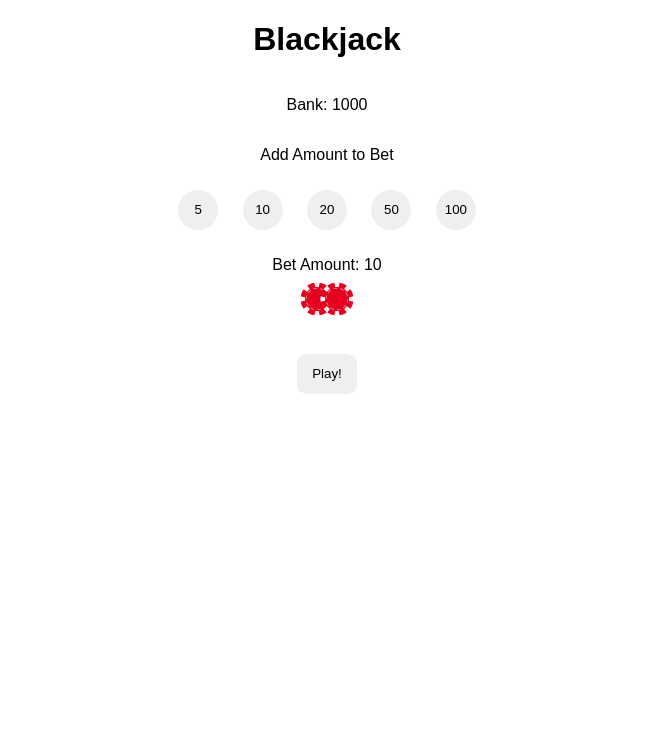
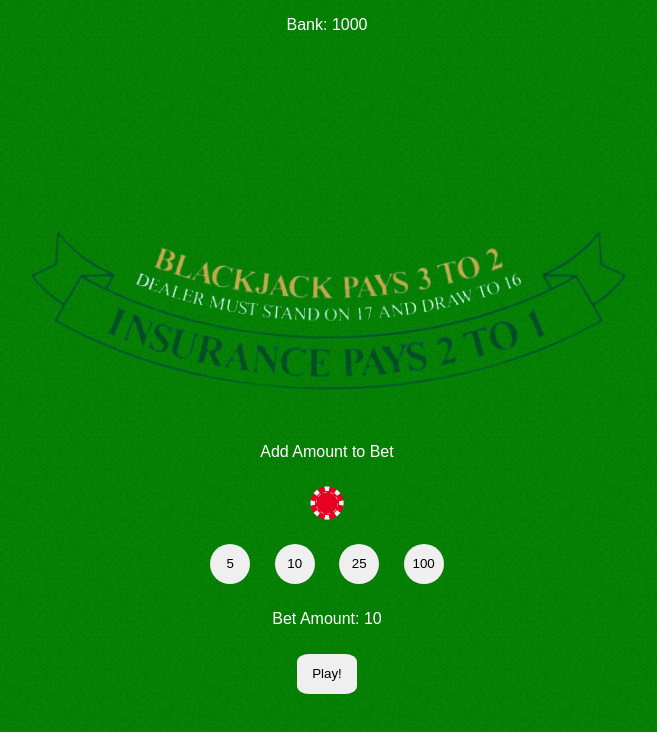
Before and after one commit to logankm02/blackjack, a plain HTML site: page index.html in a window 1280 px wide. Both pictures are taken after a click on the button "10". Shown: the whole page, without its empty margins (313-970 px from the left). Drawn offline with Linux system fonts and the light colour scheme; a web font is replaced by a local one.

Commit message:
design upgrade

```diff
--- a/blackjack.js
+++ b/blackjack.js
@@ -75,13 +75,7 @@ function doubleDown() {
     }
     playerCards.innerHTML = playerCardsHTML;
     playerTotal.innerHTML = formatHandTotal(getHandTotal(playerHand), "Player");
-    let betDisplayHTML = ''
-        let betCount = betAmount
-        while (betCount > 0) {
-            betCount -= 5;
-            betDisplayHTML += `<img src="poker_chip.jpeg" alt="Bet" class="bet-image">`;
-        }
-        betDisplay.innerHTML = betDisplayHTML;
+    betDisplay.innerHTML = convertBetToChips(betAmount);
     stand();
 }
 
@@ -90,22 +84,12 @@ function canGetInsurance() {
 }
 
 function insurance() {
-    if (canGetInsurance()) {
-        console.log("Getting insurance");
-        insuranceBet = parseFloat(0.5 * betAmount);
-        bank -= insuranceBet
-        updateBank();
-        let insuranceBetDisplayHTML = ''
-        let betCount = insuranceBet
-        while (betCount > 0) {
-            betCount -= 5;
-            insuranceBetDisplayHTML += `<img src="poker_chip.jpeg" alt="Bet" class="bet-image">`;
-        }
-        insuranceBetDisplay.innerHTML = insuranceBetDisplayHTML;
-        generateButtons();
-    } else {
-        console.log("Can only insure at the start of your turn when dealer shows an Ace");
-    }
+    console.log("Getting insurance");
+    insuranceBet = parseFloat(0.5 * betAmount);
+    bank -= insuranceBet
+    updateBank();
+    insuranceBetDisplay.innerHTML = convertBetToChips(insuranceBet);
+    generateButtons();
 }
 
 let bank = 1000;
@@ -217,6 +201,27 @@ function formatHandTotal(total, owner) {
     }
 }
 
+function convertBetToChips(betAmount) {
+    let betCounterHTML = '';
+    let betCount = betAmount
+        while (betCount > 0) {
+            if (betCount >= 100) {
+                betCount -= 100;
+                betCounterHTML += `<img src="poker_chips/black.png" alt="Bet" class="bet-image">`;
+            } else if (betCount >= 25) {
+                betCount -= 25;
+                betCounterHTML += `<img src="poker_chips/green.png" alt="Bet" class="bet-image">`;
+            } else if (betCount >= 10) {
+                betCount -= 10;
+                betCounterHTML += `<img src="poker_chips/red.png" alt="Bet" class="bet-image">`;
+            } else if (betCount >= 5) {
+                betCount -= 5;
+                betCounterHTML += `<img src="poker_chips/blue.png" alt="Bet" class="bet-image">`;
+            }
+        }
+    return betCounterHTML;
+}
+
 function updateBank() {
     document.querySelector('.bank p').innerHTML = `Bank: ${bank}`;
 }
@@ -237,6 +242,7 @@ function reset() {
     insuranceBet = 0;
     betAmount = 0;
     betCounter.innerHTML = '';
+    betAmountDisplay.innerHTML = '';
 
     const buttonContainer = document.querySelector('.button-container');
     buttonContainer.innerHTML = '';
@@ -263,8 +269,10 @@ function checkBetsOn() {
     }
 }
 
-const betForm = document.getElementById('betForm');
-const betCounter = betForm.querySelector('p');
+const betForm = document.querySelector('.bet-form')
+const betFormAmount = document.getElementById('betForm');
+const betCounter = betForm.querySelector('h2');
+const betAmountDisplay = betFormAmount.querySelector('p');
 
 // Select all the bet buttons
 const betButtons = document.querySelectorAll('.bet-button');
@@ -275,15 +283,11 @@ betButtons.forEach(button => {
         // Get the value of the button and add it to the current bet amount
         const amountToAdd = parseInt(button.value);
         betAmount += amountToAdd;
+        betCounter.innerHTML = convertBetToChips(betAmount);
 
         // Update the bet display with the new bet amount
         let betCounterHTML = `Bet Amount: ${betAmount}<br>`;
-        let betCount = betAmount
-        while (betCount > 0) {
-            betCount -= 5;
-            betCounterHTML += `<img src="poker_chip.jpeg" alt="Bet" class="bet-image">`;
-        }
-        betCounter.innerHTML = betCounterHTML;
+        betAmountDisplay.innerHTML = betCounterHTML;
     });
 });
 
@@ -292,13 +296,8 @@ function bet() {
 
     betDisplay.innerHTML = `Bet: ${betAmount}`;
 
-    let betDisplayHTML = ''
-        let betCount = betAmount
-        while (betCount > 0) {
-            betCount -= 5;
-            betDisplayHTML += `<img src="poker_chip.jpeg" alt="Bet" class="bet-image">`;
-        }
-        betDisplay.innerHTML = betDisplayHTML;
+
+    betDisplay.innerHTML = convertBetToChips(betAmount);
 
     bank -= betAmount;
     updateBank();
--- a/index.html
+++ b/index.html
@@ -13,29 +13,38 @@
 </head>
 <body>
     <main>
-        <h1>Blackjack</h1>
+        <section class="column">
             <div class="bank">
                 <p></p>
             </div>
+            <div class="dealer">
+                <div class="dealer-cards">
+                    <p></p>
+                </div>
+                <div class="dealer-total">
+                    <p></p>
+                </div>
+            </div>
+        </section>
+        <section class="column">
+            <div class="banner">
+                <img src="banner2.png" alt="banner">
+            </div>
+        </section>
+        <section class="column">
             <div class="bet-form">
                 <p>Add Amount to Bet</p>
+                <div class="chip-section">
+                    <h2></h2>
+                </div>
                 <form id="betForm">
                     <button class="bet-button" value="5" type="button">5</button>
                     <button class="bet-button" value="10" type="button">10</button>
-                <button class="bet-button" value="20" type="button">20</button>
-                <button class="bet-button" value="50" type="button">50</button>
+                    <button class="bet-button" value="25" type="button">25</button>
                     <button class="bet-button" value="100" type="button">100</button>
                     <p></p>
                     <button class="bet-button-submit" type="submit" onClick="bet()">Play!</button>
                 </form>
-        </div>
-        <div class="dealer">
-            <div class="dealer-total">
-                <p></p>
-            </div>
-            <div class="dealer-cards">
-                <p></p>
-            </div>
             </div>
             <div class="bet">
                 <p></p>
@@ -55,6 +64,7 @@
                 <p></p>
             </div>
             <div class="buttons"></div>
+        </section>
     </main>
     <script src="blackjack.js"></script>
 </body>
--- a/style.css
+++ b/style.css
@@ -1,7 +1,11 @@
 body {
-    background-image: url("background.jpg");
-    background-size: cover;
-    background-repeat: none;
+    background-color: #008000;
+    background-image: url('noise2.png');
+    color: white;
+}
+
+.banner {
+    width: 80%;
 }
 
 html, body {
@@ -15,10 +19,19 @@ html, body {
 }
 
 main {
+    height: 80vh;
+    margin: 0px;
     display: flex;
     flex-direction: column;
     align-items: center;
     justify-content: center;
+}
+
+.column {
+    flex: 1;
+    padding: 0;
+    max-width: 100vw;
+    height: 190px;
 }
 
 .player {
@@ -33,6 +46,8 @@ main {
     grid-template-columns: 0.9fr 1.2fr 0.9fr; /* Three columns: auto for left space, 1fr for cards in the middle, and auto for right space */
     align-items: center;
     width: 100vw;
+    height: 98px;
+    margin-bottom: 0;
 }
 
 .player-cards, .dealer-cards {
@@ -45,12 +60,13 @@ main {
 }
 
 .dealer-total {
-    justify-self: end; /* Align dealer total to the start (left) of its column */
-    margin-right: 10px; /* Add some space */
+    justify-self: start; /* Align dealer total to the start (left) of its column */
+    margin-left: 10px; /* Add some space */
 }
 
 
 .button-container {
+    margin-top: 50px;
     display: flex;
     flex-direction: row;
     align-items: center;
@@ -68,12 +84,26 @@ main {
 .bet {
     display: grid;
     grid-template-columns: 1.15fr 0.7fr 1.15fr;
-    align-items: center;
+    align-items: start;
     width: 100vw;
+    height: 10%;
+    margin-bottom: 20px;
 }
 
 .bet p {
     grid-column: 2;
+}
+
+.chip-section {
+    display: flex;
+    height: 57px;
+    margin: 0;
+    justify-content: center;
+    align-items: center;
+}
+
+#betForm {
+    height: 60px;
 }
 
 .insurance-bet {
@@ -107,14 +137,23 @@ main {
 
 .card-image {
     height: 120px;
-    margin: 10px -15px;
+    margin: 0px -15px;
 }
 
 .bet-image {
     height: 50px;
-    margin: 0px -15px;
+    margin: -15px;
 }
 
 .hidden {
     display: none;
         }
+
+button {
+    font-family: "Radio Canada Big", sans-serif;
+}
+
+button:hover {
+    background-color: #ccc;
+    box-shadow: 0 0 5px rgba(0, 0, 0, 0.3);
+}
```
Also changed, not shown: banner.png (added), banner2.png (added), noise.png (added), noise2.png (added), poker_chips/black.png (added), poker_chips/blue.png (added), poker_chips/green.png (added), poker_chips/red.jpeg (renamed from poker_chip.jpeg), poker_chips/red.png (added), table.jpg (added). Lines whose indentation alone changed are shown as unchanged.
